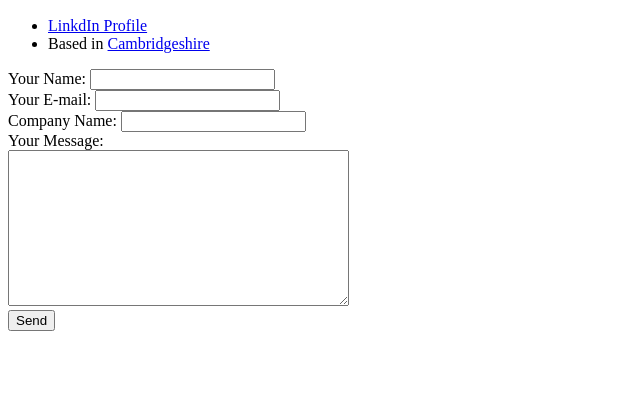
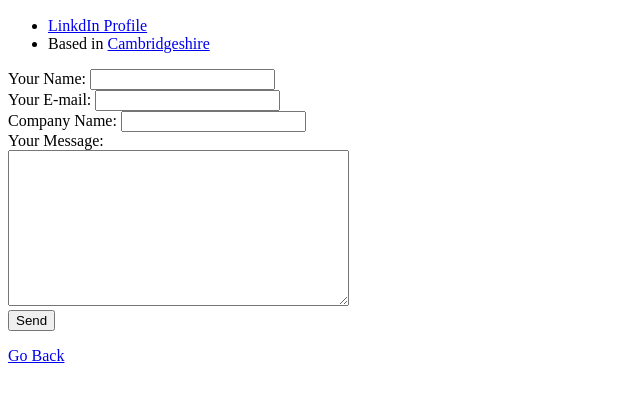
Before and after one commit to lrdelmar/CV, a plain HTML site: page contact.html in a window 1280 px wide. Shown: the part 50-452 px from the top of the page, without its empty margins (0-640 px from the left). Drawn offline with Linux system fonts and the light colour scheme.

Commit message:
Updated contact.html
Added footer

```diff
--- a/contact.html
+++ b/contact.html
@@ -21,4 +21,7 @@
         <input type="submit" value="Send">
     </form>
     </body>
+    <footer>
+        <p><a href="index.html">Go Back</a></p>
+    </footer>
 </html>
```
